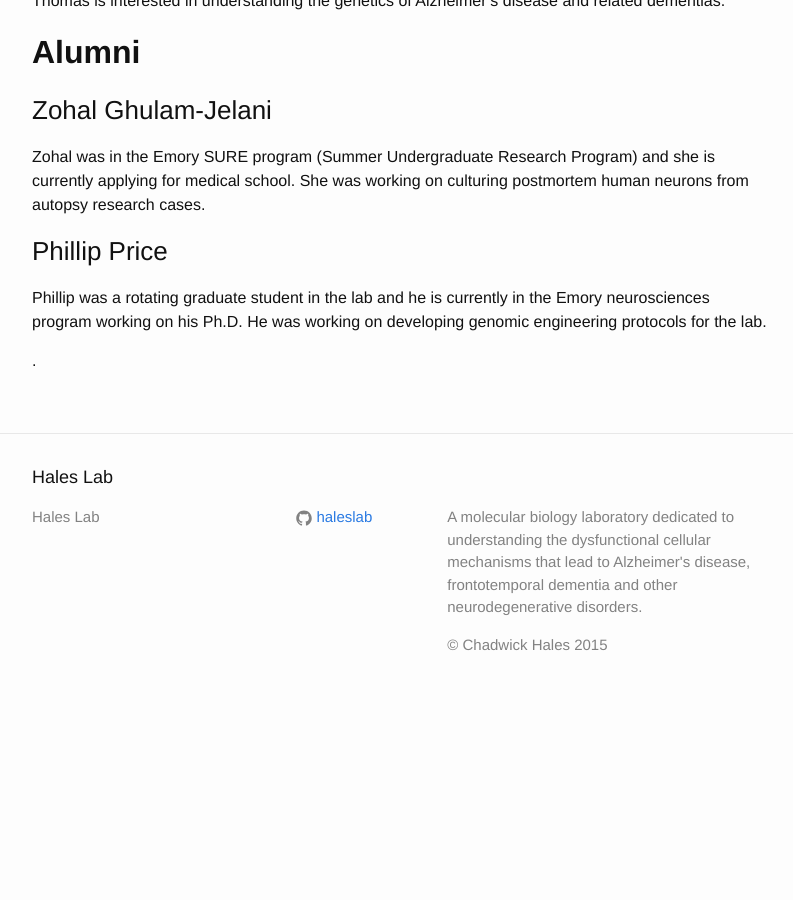
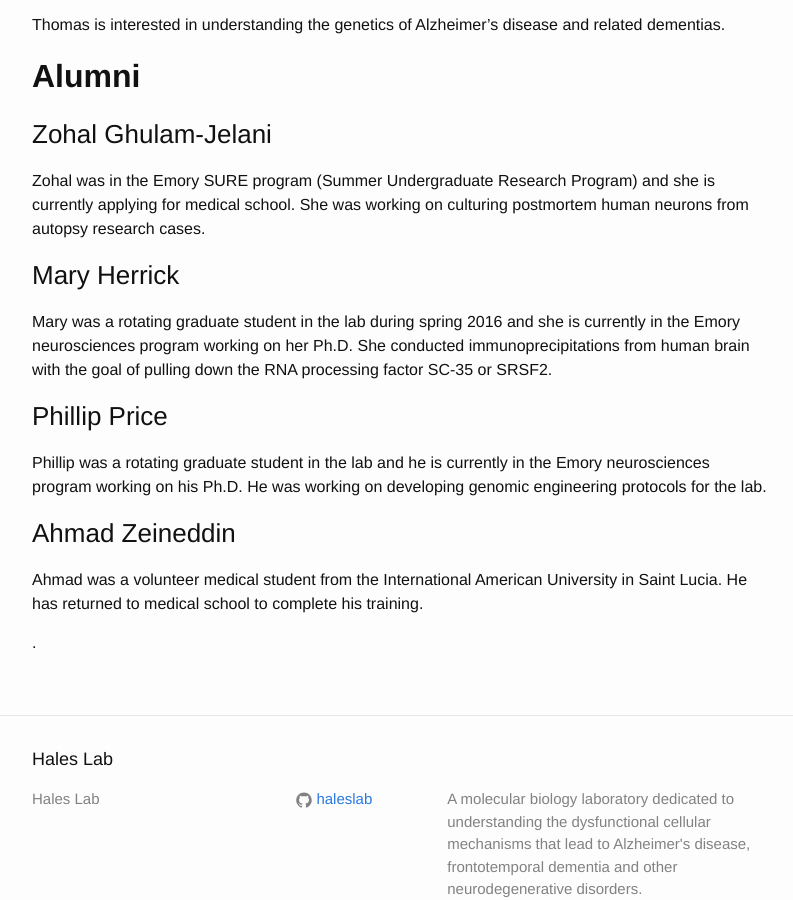
Before and after one commit to haleslab/haleslab.github.io, a Jekyll site: the page built from people.md, in a window 1280 px wide and 900 px high, scrolled down 1777 px. Shown: the whole window, without its empty margins (238-1031 px from the left). Built offline with Jekyll 4.4.1, drawn with Linux system fonts in a browser that asks for light colours; before the commit the page ends 2493 px from its top, so only the background shows below that; some of the changed text lies outside the part shown.

Commit message:
People and funding update

```diff
--- a/index.html
+++ b/index.html
@@ -23,6 +23,6 @@
     sequencing</b>, <b>immunohistochemistry</b> of postmortem human brain, <b>induced pluripotent stem cells<b/>, and
     <b>microelectrode array recordings</b> (MEA).
 
-  <p>Our work is supported by the National Institute of Neurological Disorders and Stroke and Emory University.</p>
+  <p>Our work is supported by the National Institute of Neurological Disorders and Stroke, the Department of Defense and Emory University.</p>
 
 </div>
--- a/people.md
+++ b/people.md
@@ -24,9 +24,10 @@
 
 Jon is a volunteer Emory undergraduate student majoring in neuroscience and behavioral biology.
 
-### Ahmad Zeineddin
+### Tre Kinney
 
-Ahmad is a volunteer medical student from the International American University in Saint Lucia.
+Tre started as an undergraduate volunteer and then participated in the Emory 2016 SURE program. He will be staying on another year as part of the Emory IMSD program.
+
 
 ## **Collaborators**
 
@@ -68,10 +69,16 @@
 
 Zohal was in the Emory SURE program (Summer Undergraduate Research Program) and she is currently applying for medical school. She was working on culturing postmortem human neurons from autopsy research cases.
 
+### Mary Herrick
+
+Mary was a rotating graduate student in the lab during spring 2016 and she is currently in the Emory neurosciences program working on her Ph.D. She conducted immunoprecipitations from human brain with the goal of pulling down the RNA processing factor SC-35 or SRSF2.
 ### Phillip Price
 
 Phillip was a rotating graduate student in the lab and he is currently in the Emory neurosciences program working on his Ph.D. He was working on developing genomic engineering protocols for the lab.
 
+### Ahmad Zeineddin
+
+Ahmad was a volunteer medical student from the International American University in Saint Lucia. He has returned to medical school to complete his training.
 
 
 .
```
Also changed, not shown: 2 other files.
